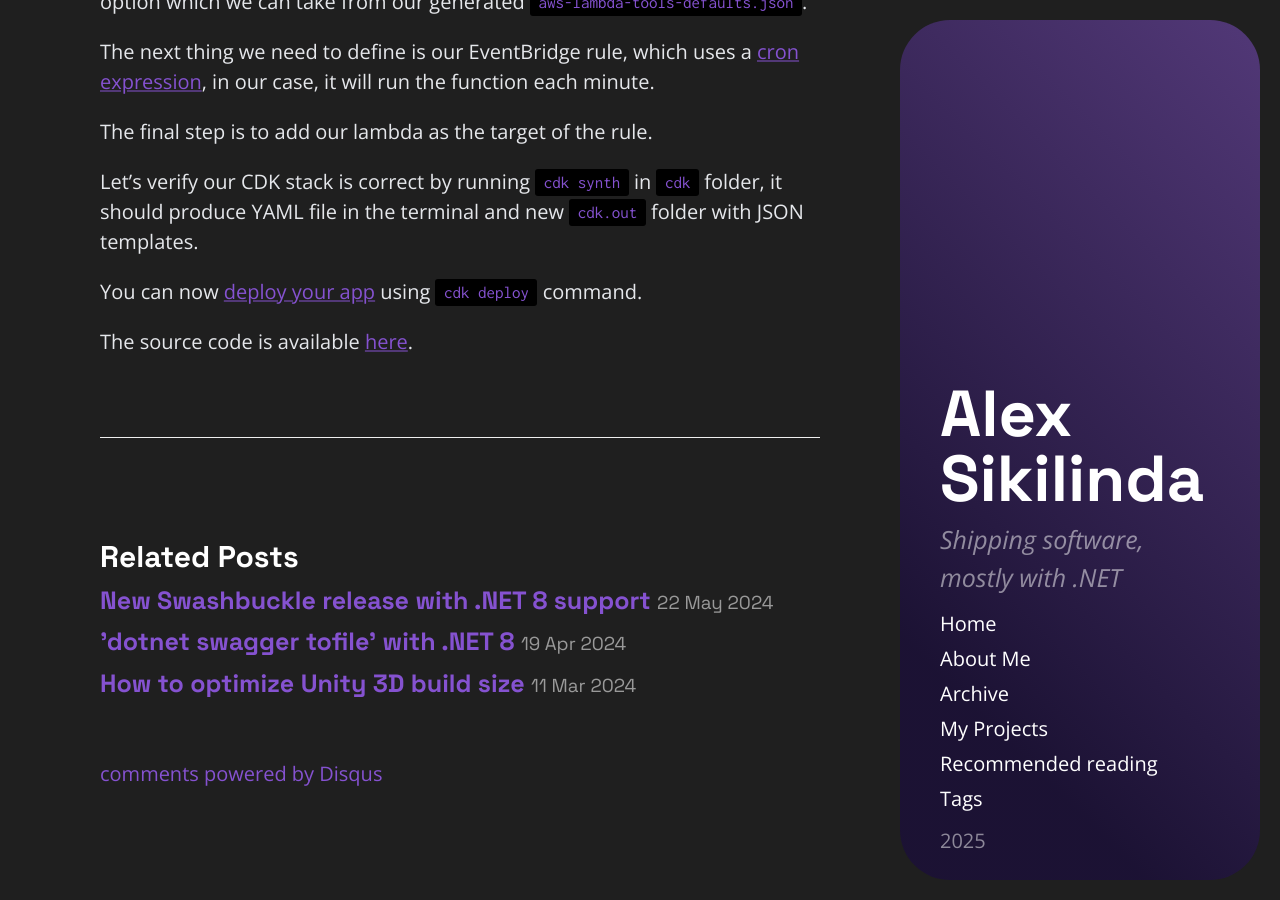
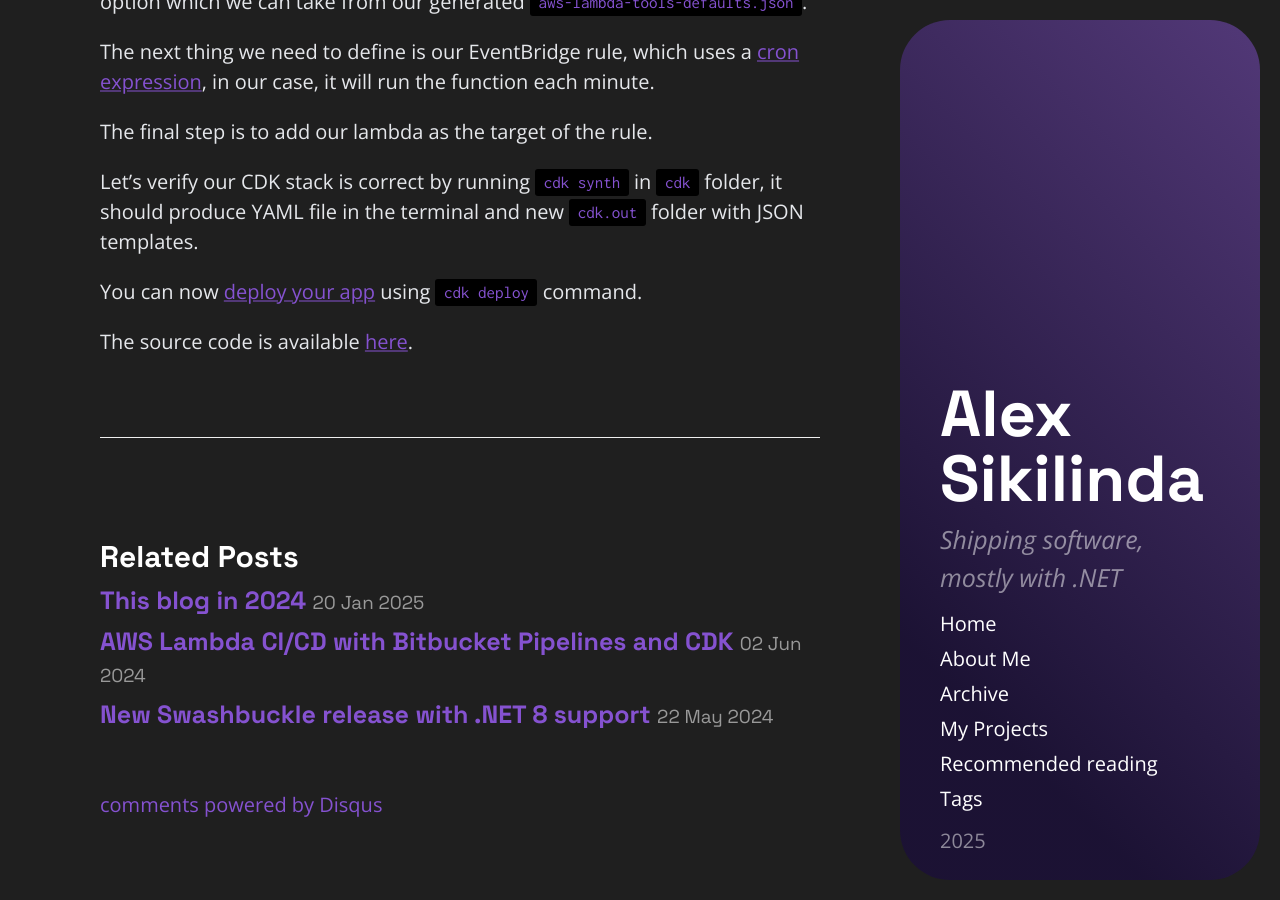
Before and after one commit to AlexSikilinda/alexsikilinda.github.io, a Jekyll site: the page built from _posts/2024-05-13-how-to-create-and-deploy-dockerized-lambda-using-typescript-cdk.md, in a window 1280 px wide and 900 px high, scrolled down 7934 px. Built offline with Jekyll 4.4.1, drawn with Linux system fonts in a browser that asks for light colours; comment, search, counter and statistics services are not loaded; some of the changed lines change nothing that is shown.

Commit message:
Add 2024 summary post

```diff
--- a/_posts/2024-05-13-how-to-create-and-deploy-dockerized-lambda-using-typescript-cdk.md
+++ b/_posts/2024-05-13-how-to-create-and-deploy-dockerized-lambda-using-typescript-cdk.md
@@ -4,7 +4,7 @@
 date: 2024-05-13 00:00:01
 comments: true
 analytics: true
-tags: .NET AWS
+tags: .NET AWS DevOps
 ---
 
 <img src='/public/images/2024/awsLambda/awsLambda.png' alt="diagram of AWS stack with lambda scheduled by eventbridge rule"/>
--- /dev/null
+++ b/_posts/2024-06-02-aws-lambda-ci-cd-with-bitbucket-pipelines.md
@@ -0,0 +1,16 @@
+---
+layout: post
+title: "AWS Lambda CI/CD with Bitbucket Pipelines and CDK"
+date: 2024-06-02 00:00:01
+comments: true
+analytics: true
+tags: .NET AWS DevOps
+---
+
+<img src='/public/images/2024/awsLambda/BitbucketLambda.png' alt="architecture diagram of continious integration process of AWS lambda in Bitbucket Pipelins"/>
+
+Continuous integration and continuous delivery (CI/CD) are now standard practices adopted by different teams across the software industry.
+
+In this article, we are reviewing a way we can implement automatic build & deploy of AWS Lambda from Bitbucket Pipelines using Cloud Development Kit (CDK).
+
+<br>
--- /dev/null
+++ b/_posts/2025-01-20-this-blog-in-2024.md
@@ -0,0 +1,50 @@
+---
+layout: post
+title: "This blog in 2024"
+date: 2025-01-20 00:00:01
+comments: true
+analytics: true
+tags: Blog
+---
+
+<img src='/public/images/2025/blog2024/totalClicks.png' alt="An image of google search console report showing unieque visitors and views for this blog in 2024"/>
+
+It's time for the annual "State of the Blog" post! The previous one, for 2023, is available [here](https://sikilinda.com/posts/this-blog-in-2023/).
+
+I didn't blog as much as I expected a year ago, but we still got some useful posts on AWS and Swagger.
+
+The average number of monthly visitors is 1.3k a month, a slight increase year over year. More numbers below!
+<br>
+
+##  Top performing pages of 2024
+
+<img src='/public/images/2025/blog2024/pages.png' alt="a table showing top performing pages for this blog from google search console in 2024 calendar year"/>
+
+7 new articles were published in 2024. Top 5 most visited are:
+
+- ['pwsh' is not recognized as an internal or external command, operable program or batch file](https://sikilinda.com/posts/pwsh-is-not-recognized-as-an-internal-or-external-command/) - 90k impressions, **4962** clicks
+- ['dotnet swagger tofile' with .NET 8](https://sikilinda.com/posts/dotnet-swagger-tofile-dotnet-8/) - 28k impressions, **1316** clicks
+- ['dotnet swagger tofile' command fails with 'incorrect runtime' error](https://sikilinda.com/posts/dotnet-swagger-tofile-fails-with-incorrect-runtime-error/) - 30k impressions, **1092** clicks
+- [Create docker images with dotnet publish](https://sikilinda.com/posts/create-docker-images-with-dotnet-publish/) - 21k impressions, **919** clicks
+- [.ConfigureAwait(false) in ASP.NET Core applications](https://sikilinda.com/posts/configure-await-false-in-asp-net-core-applications/) - 24k impressions, **789** clicks
+
+## Top 10 countries
+
+<img src='/public/images/2025/blog2024/countries.png' alt="a table showing top countries with most visitors for 2024 calendar year"/>
+
+- United States - 76k impressions, **1958** clicks
+- India - 22k impressions, **1090** clicks
+- United Kingdom - 20k impressions, **945** clicks
+- Germany - 19k impressions, **718** clicks
+- Netherlands - 11k impressions, **483** clicks
+- Poland - 10k impressions, **464** clicks
+- Australia - 10k impressions, **437** clicks
+- Canada - 10k impressions, **432** clicks
+- France - 10k impressions, **414** clicks
+- Brazil - 11k impressions, **387** clicks
+
+## 2025
+
+Unjustified russian invasion of my country is still ongoing but let's see if these turbulent times will help to produce more interesting and useful blog posts this year.
+
+See you in the next articles!
```
Also changed, not shown: public/images/2024/awsLambda/BitbucketLambda.png (added), public/images/2025/blog2024/countries.png (added), public/images/2025/blog2024/pages.png (added), public/images/2025/blog2024/totalClicks.png (added).
